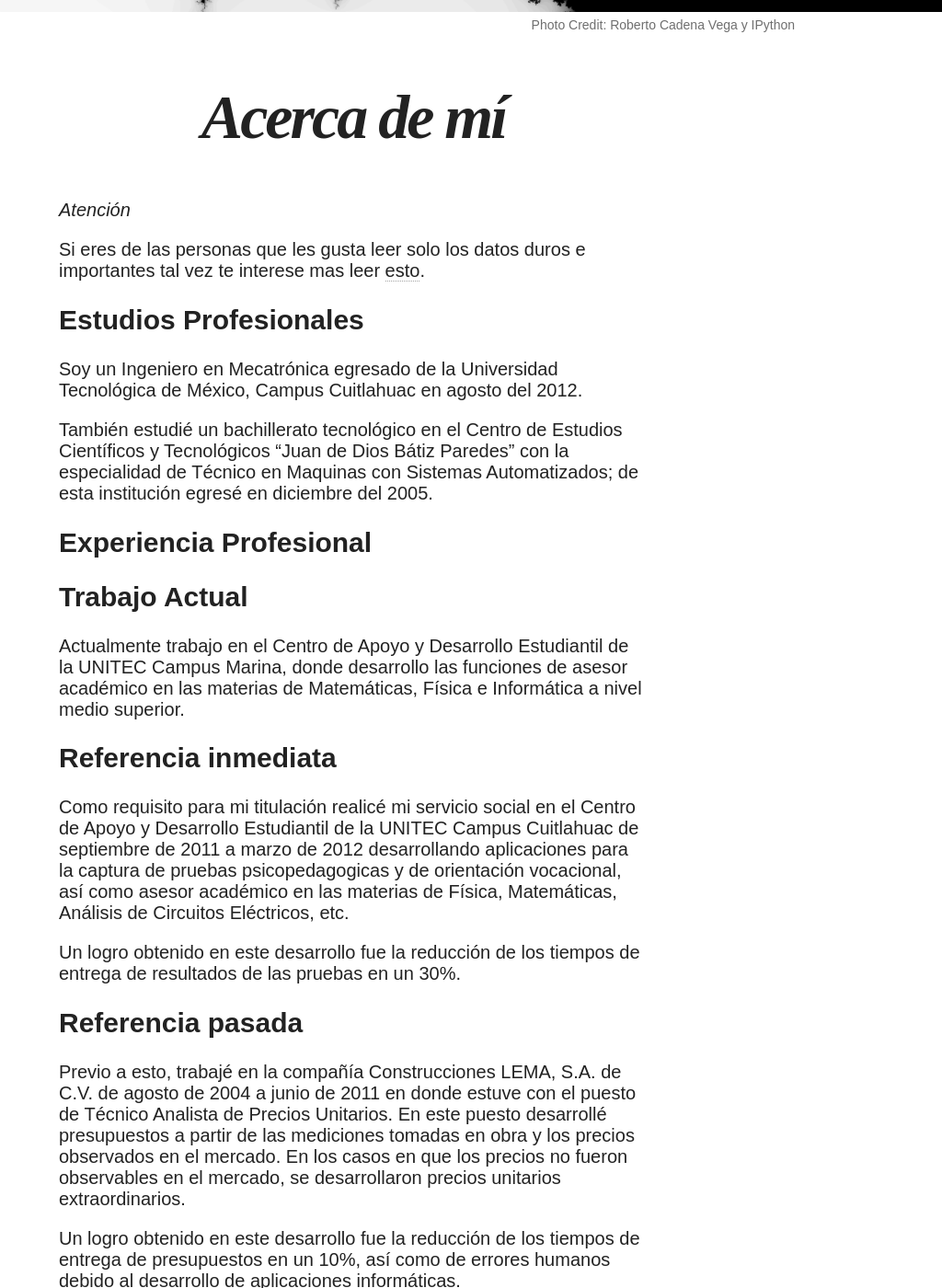
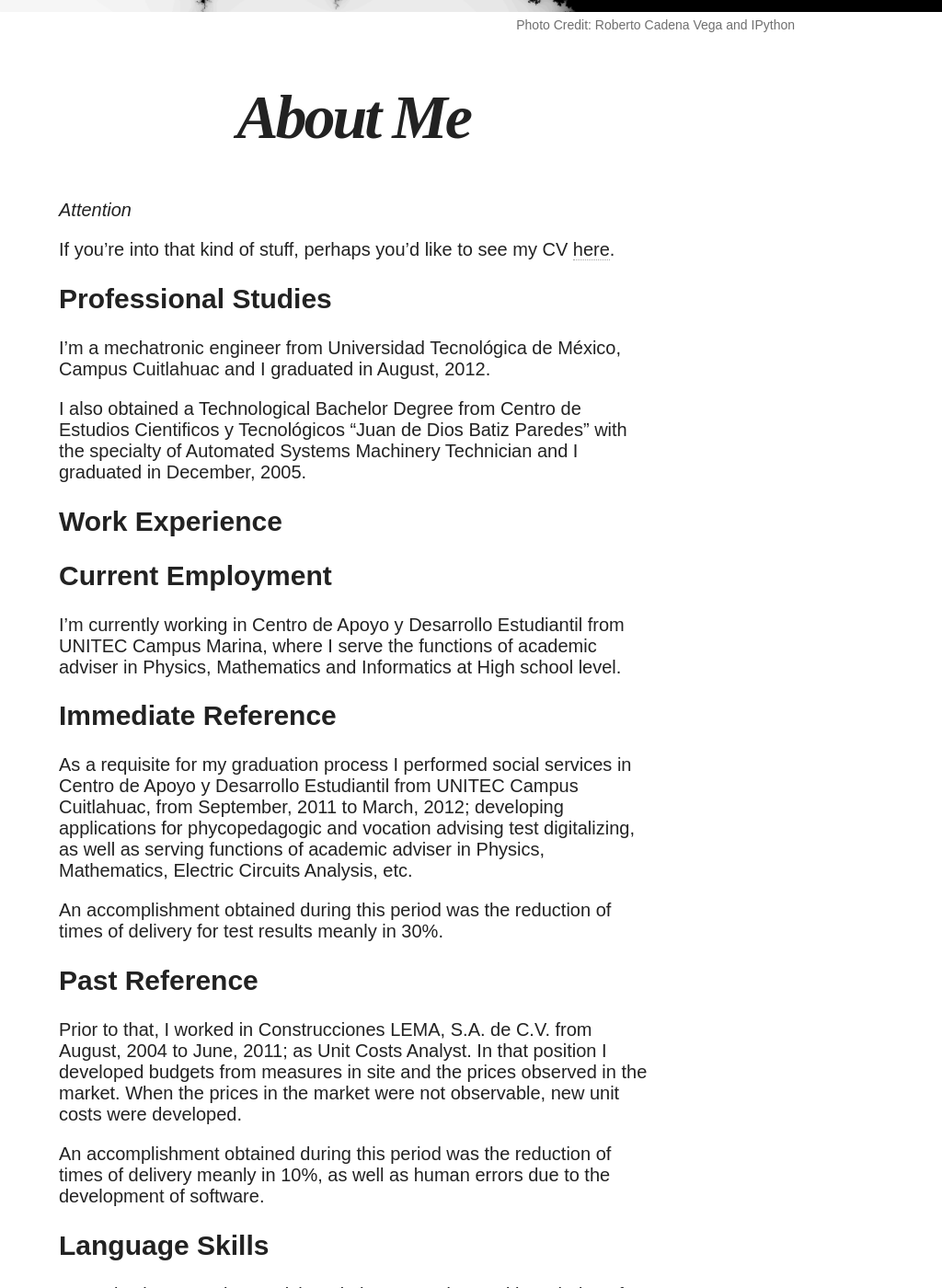
Before and after one commit to cad3na/robblack007.github.io, a Jekyll site: the page built from about.md, in a window 1280 px wide and 1400 px high, scrolled down 654 px. Shown: the whole window at 92% size, without its empty margins (256-1280 px from the left). Built offline with Jekyll 4.4.1, drawn with Linux system fonts in a browser that asks for light colours; nearby versions of some CDN libraries; some of the changed text lies outside the part shown.

Commit message:
Se agrega pagina acerca de mi en ingles, asi como CV en ingles.

```diff
--- a/_config.yml
+++ b/_config.yml
@@ -33,6 +33,8 @@ bing_verify:
 # For external links add external: true
 links:
   - title: Acerca de mí
+    url: /acerca
+  - title: About Me
     url: /about
   - title: Articulos
     url: /articles
--- a/about.md
+++ b/about.md
@@ -1,85 +1,84 @@
 ---
 layout: page
 permalink: /about/index.html
-title: Acerca de mí
+title: About Me
 tags: [bio, cv]
 modified: 2013-11-23
 image:
   feature: mandel.png
-  credit: Roberto Cadena Vega y IPython
+  credit: Roberto Cadena Vega and IPython
 ---
 
-*Atención*
+*Attention*
 
-Si eres de las personas que les gusta leer solo los datos duros e importantes tal vez te interese mas leer [esto]({{ site.url }}/assets/CV.pdf).
+If you're into that kind of stuff, perhaps you'd like to see my CV [here]({{ site.url }}/assets/CV-en.pdf).
 
-# Estudios Profesionales
+# Professional Studies
 
-Soy un Ingeniero en Mecatrónica egresado de la Universidad Tecnológica de México, Campus Cuitlahuac en agosto del 2012.
+I'm a mechatronic engineer from Universidad Tecnológica de México, Campus Cuitlahuac and I graduated in August, 2012.
 
-También estudié un bachillerato tecnológico en el Centro de Estudios Científicos y Tecnológicos "Juan de Dios Bátiz Paredes" con la especialidad de Técnico en Maquinas con Sistemas Automatizados; de esta institución egresé en diciembre del 2005.
+I also obtained a Technological Bachelor Degree from Centro de Estudios Cientificos y Tecnológicos "Juan de Dios Batiz Paredes" with the specialty of Automated Systems Machinery Technician and I graduated in December, 2005.
 
-# Experiencia Profesional
+# Work Experience
 
-## Trabajo Actual
+## Current Employment
 
-Actualmente trabajo en el Centro de Apoyo y Desarrollo Estudiantil de la UNITEC Campus Marina, donde desarrollo las funciones de asesor académico en las materias de Matemáticas, Física e Informática a nivel medio superior.
+I'm currently working in Centro de Apoyo y Desarrollo Estudiantil from UNITEC Campus Marina, where I serve the functions of academic adviser in Physics, Mathematics and Informatics at High school level.
 
-## Referencia inmediata
+## Immediate Reference
 
-Como requisito para mi titulación realicé mi servicio social en el Centro de Apoyo y Desarrollo Estudiantil de la UNITEC Campus Cuitlahuac de septiembre de 2011 a marzo de 2012 desarrollando aplicaciones para la captura de pruebas psicopedagogicas y de orientación vocacional, así como asesor académico en las materias de Física, Matemáticas, Análisis de Circuitos Eléctricos, etc.
+As a requisite for my graduation process I performed social services in Centro de Apoyo y Desarrollo Estudiantil from UNITEC Campus Cuitlahuac, from September, 2011 to March, 2012; developing applications for phycopedagogic and vocation advising test digitalizing, as well as serving functions of academic adviser in Physics, Mathematics, Electric Circuits Analysis, etc.
 
-Un logro obtenido en este desarrollo fue la reducción de los tiempos de entrega de resultados de las pruebas en un 30%.
+An accomplishment obtained during this period was the reduction of times of delivery for test results meanly in 30%.
 
-## Referencia pasada
+## Past Reference
 
-Previo a esto, trabajé en la compañía Construcciones LEMA, S.A. de C.V. de agosto de 2004 a junio de 2011 en donde estuve con el puesto de Técnico Analista de Precios Unitarios. En este puesto desarrollé presupuestos a partir de las mediciones tomadas en obra y los precios observados en el mercado. En los casos en que los precios no fueron observables en el mercado, se desarrollaron precios unitarios extraordinarios.
+Prior to that, I worked in Construcciones LEMA, S.A. de C.V. from August, 2004 to June, 2011; as Unit Costs Analyst. In that position I developed budgets from measures in site and the prices observed in the market. When the prices in the market were not observable, new unit costs were developed.
 
-Un logro obtenido en este desarrollo fue la reducción de los tiempos de entrega de presupuestos en un 10%, así como de errores humanos debido al desarrollo de aplicaciones informáticas.
+An accomplishment obtained during this period was the reduction of times of delivery meanly in 10%, as well as human errors due to the development of software.
 
-# Idiomas
+# Language Skills
 
-Poseo un conocimiento avanzado del idioma Ingles, el cual me permite comunicarme perfectamente de manera oral o escrita con personas que conozcan el idioma (incluso no nativamente).
+My native language is Spanish and I have an advanced knowledge of the English language, which allows me to communicate perfectly, in any way, with people who knows the language (even non-natively).
 
-# Conocimientos Adicionales
+# Additional Skills
 
-Sobra decir que conozco el flujo de trabajo en git, y un poco de desarrollo en tecnologias web.
+Needless to say that I know the work flow with git, and I have some knowledge about web development.
 
-Tengo conocimiento avanzado en los lenguajes:
+I have advanced knowledge in the following programming languages:
 
 * C/C++
 * Python/IPython
 * Matlab/Octave
 * Wolfram Mathematica
 
-Tengo conocimiento intermedio en los lenguajes:
+I have intermediate knowledge in the following programming languages:
 
-* Ensamblador
+* Assembler
 * Processing
 
-Tengo conocimiento intermedio de los sistemas de composición tipográfica:
+I have intermediate knowledge in the following typographic systems:
 
 * LaTeX
 * Markdown
 * reStructuredText
 
-Tengo conocimiento avanzado en software de diseño mecánico:
+I have advanced knowledge in the following mechanical design software:
 
 * Autodesk AutoCAD
 * Autodesk Inventor
 * Siemens NX
 
-Tengo conocimiento intermedio en los sistemas de desarrollo de automatización con PLC de:
+I have intermediate knowledge in the following automation development systems with PLC:
 
 * FESTO
 * Siemens
 * Allen Bradley
 
-Tengo conocimiento avanzado de software de uso general
+I have advanced knowledge in the following general use software:
 
 * Microsoft Excel
 * Microsoft Word
 * Microsoft PowerPoint
 * Microsoft Access
-
-Si deseas ponerte en contacto conmigo, lo puedes hacer al correo [robblack00_7@hotmail.com](mailto:robblack00_7@hotmail.com), o en los links del final de pagina.
+If you wish to contact me you can do it, through this email [robblack00_7@hotmail.com](mailto:robblack00_7@hotmail.com), or with any of the links in the end of the page.
```
Also changed, not shown: acerca.md (added, +85 -0 lines), 1 other file.
